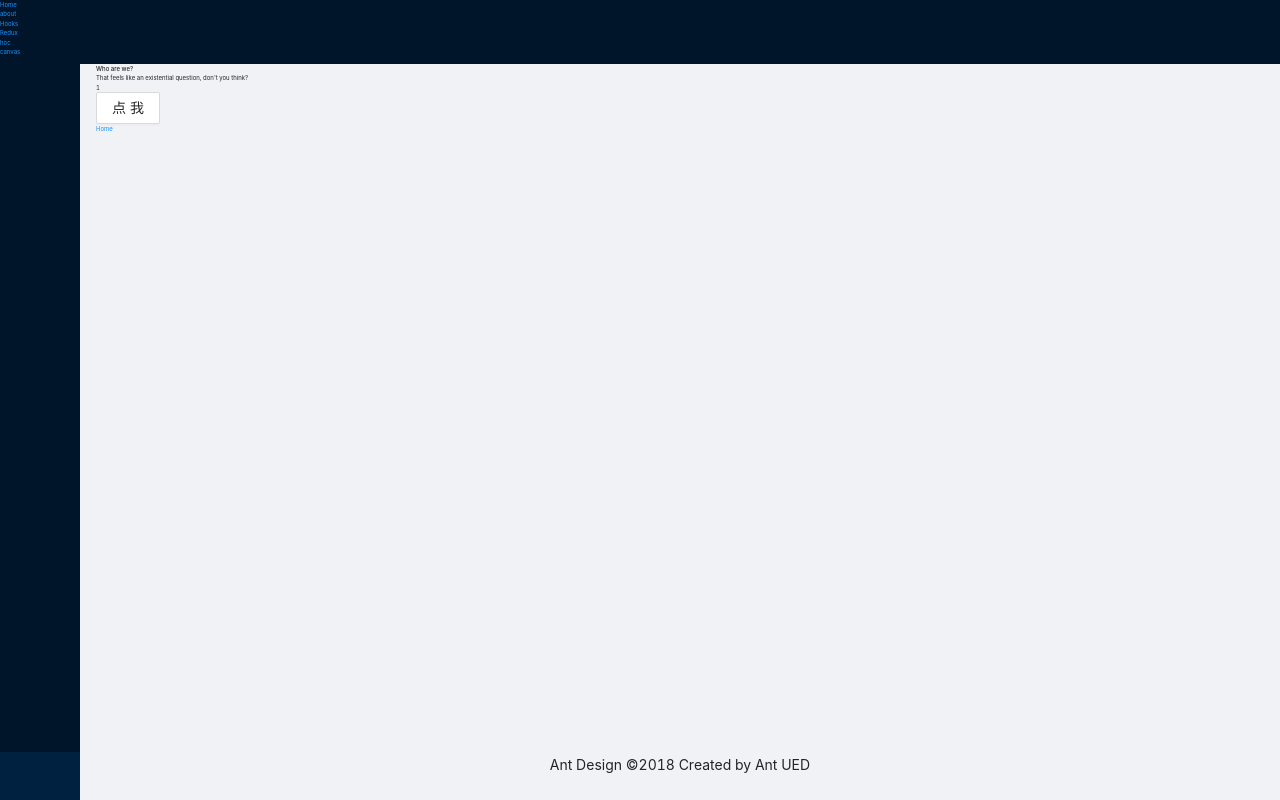
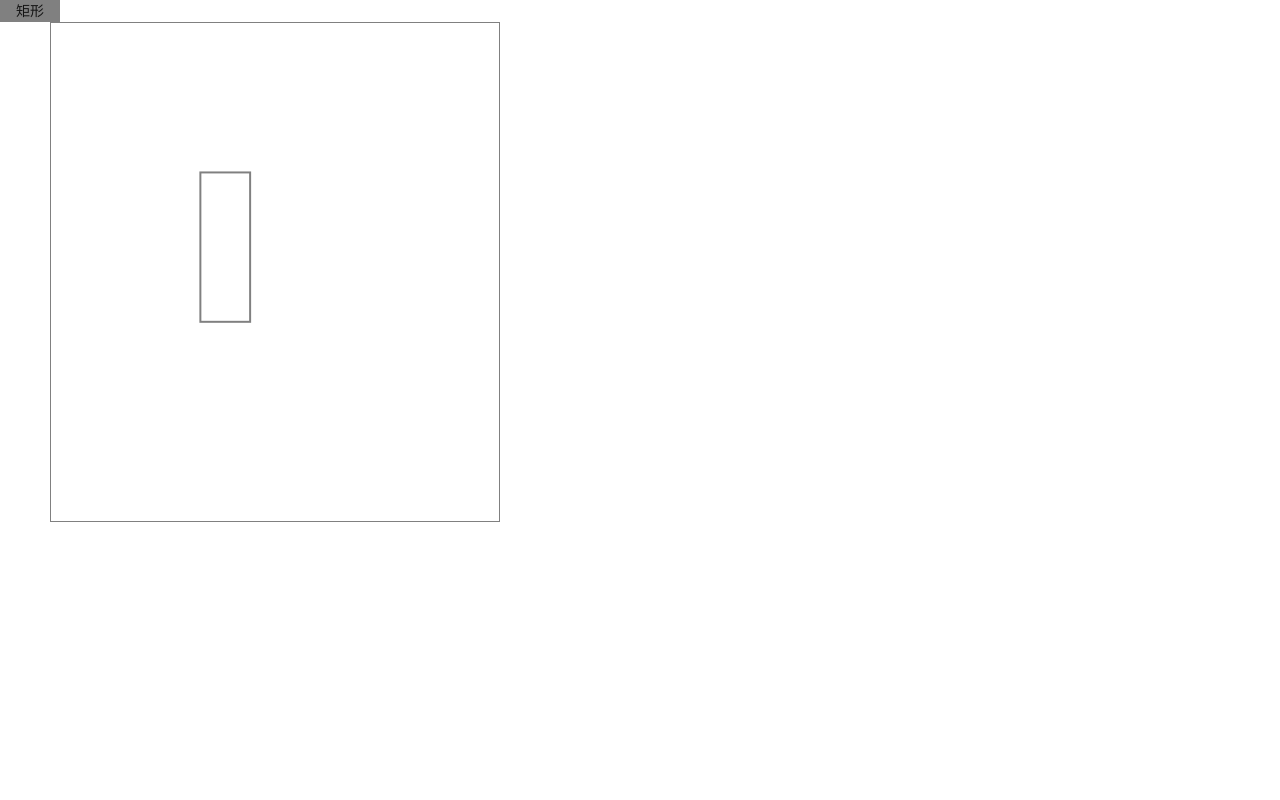
Before and after one commit to zyronon/open-design, a React (Vite) app: page / in a window 1280 px wide. Before the commit this address led to /layout/hoc. Built offline with nearby package versions, Linux system fonts and the light colour scheme.

Commit message:
完成左边自由变换

```diff
--- a/src/main.tsx
+++ b/src/main.tsx
@@ -26,8 +26,8 @@ import App from "./App";
 createRoot(document.getElementById("root")).render(
   <BrowserRouter>
     <Provider store={store}>
-      {/*<Canvas/>*/}
-      <App/>
+      <Canvas/>
+      {/*<App/>*/}
     </Provider>
   </BrowserRouter>,
 );
--- a/src/pages/canvas/Canvas.tsx
+++ b/src/pages/canvas/Canvas.tsx
@@ -1,7 +1,6 @@
-import React, {RefObject, MouseEvent} from "react";
+import React, {MouseEvent, RefObject} from "react";
 import './index.scss'
-import _, {clone} from 'lodash'
-import {getAngle, getHypotenuse, getRoundOtherPoint} from "../../utils";
+import {clone} from 'lodash'
 
 enum BoxType {
   LINE = 0,
@@ -33,10 +32,12 @@ type IState = {
   ctx: CanvasRenderingContext2D,
   canvasRect: DOMRect,
   enter: boolean,
+  enterLeft: boolean,
   hoverOn: boolean,
   selectBox?: Box,
   startX: number,
   startY: number,
+  offsetX: number,
 }
 
 class Canvas extends React.Component<any, IState> {
@@ -323,7 +324,6 @@ class Canvas extends React.Component<any, IState> {
     return box
   }
 
-
   //旋转鼠标坐标，
   rotate33(p1: any, c: any, angle: number) {
     let {x, y} = p1
@@ -337,20 +337,43 @@ class Canvas extends React.Component<any, IState> {
   }
 
   onMouseDown1 = (e: any) => {
-    let {selectBox, boxList, canvasRect} = this.state
-    console.log('selectBox',selectBox)
+    if (e.button !== 0) return;
+    let {selectBox, boxList, canvasRect, hoverOn} = this.state
+    // console.log('selectBox', selectBox)
+    let x = e.clientX - canvasRect.left
+    let y = e.clientY - canvasRect.top
 
+    let old = clone(boxList)
+    let select
     if (selectBox) {
-      if (e.button === 0) {
-        // if ()
-        this.setState({enter: true})
-
-        let old = clone(boxList)
-        let rIndex = old.findIndex(v => v.id === selectBox!.id)
-        // console.log(rIndex)
+      if (hoverOn) {
+        this.setState({
+          startX: x,
+          startY: y,
+          enterLeft: true,
+          offsetX: x - selectBox.x
+        })
+        return
+      }
+      let r = this.isPointInPath(x, y, selectBox)
+      if (!r) {
+        let rIndex = old.findIndex(o => o.id === selectBox!.id)
         if (rIndex !== -1) {
-          let now = old[rIndex]
-
+          let selectIndex = old[rIndex].children.findIndex(w => w.type === BoxType.SELECT)
+          if (selectIndex !== -1) {
+            old[rIndex].children.splice(selectIndex, 1)
+          }
+        }
+      } else {
+        select = selectBox
+      }
+    } else {
+      for (let i = 0; i < boxList.length; i++) {
+        let b = boxList[i]
+        let r = this.isPointInPath(x, y, b)
+        console.log('in', r)
+        if (r) {
+          let now = old[i]
           let t = clone(now)
           t.id = Date.now()
           t.lineWidth = 2
@@ -363,24 +386,7 @@ class Canvas extends React.Component<any, IState> {
           } else {
             now.children.push(t)
           }
-          // // console.log(t)
-          // render(now)
-        }
-        this.setState({
-          boxList: old,
-          startX: e.clientX - canvasRect.left,
-          startY: e.clientY - canvasRect.top,
-        }, this.draw2)
-      }
-    } else {
-      let x = e.clientX
-      let y = e.clientY
-      let old = clone(boxList)
-      for (let i = 0; i < boxList.length; i++) {
-        let b = boxList[i]
-        let r = this.isPointInPath(x, y, b)
-        console.log('in',r)
-        if (r) {
+          select = now
           break
         } else {
           let selectIndex = old[i].children.findIndex(w => w.type === BoxType.SELECT)
@@ -389,13 +395,26 @@ class Canvas extends React.Component<any, IState> {
           }
         }
       }
-      this.setState({boxList: old}, this.draw2)
     }
+    this.setState({
+      boxList: old,
+      selectBox: clone(select),
+      startX: x,
+      enter: true,
+      startY: y,
+    }, this.draw2)
     // console.log('onMouseDown')
   }
 
   onMouseUp1 = (e: any) => {
-    this.setState({enter: false,})
+    let {hoverOn, selectBox, boxList} = this.state
+    if (selectBox) {
+      let rIndex = boxList.findIndex(v => v.id === selectBox?.id)
+      if (rIndex !== -1) {
+        this.setState({selectBox: clone(boxList[rIndex])})
+      }
+    }
+    this.setState({enter: false, enterLeft: false})
     this.body.style.cursor = "default"
     // console.log('onMouseUp')
   }
@@ -436,7 +455,7 @@ class Canvas extends React.Component<any, IState> {
         t.type = BoxType.WRAPPER
         this.renderCanvas(t)
       }
-      this.setState({selectBox: clone(box)})
+      // this.setState({selectBox: clone(box)})
       // canvas.addEventListener('mousedown', this.onMouseDown1)
       // canvas.addEventListener('mouseup', this.onMouseUp1)
       // console.log('1')
@@ -444,9 +463,10 @@ class Canvas extends React.Component<any, IState> {
       // body.style.cursor = "pointer"
       // body.style.cursor = "move"
       isIn = true
+      // console.log('在里面')
     } else {
       // console.log('不在里面')
-      this.setState({selectBox: undefined})
+      // this.setState({selectBox: undefined})
       // canvas.removeEventListener('mousedown', this.onMouseDown1)
       // canvas.removeEventListener('mouseup', this.onMouseUp1)
       // console.log('2')
@@ -455,28 +475,45 @@ class Canvas extends React.Component<any, IState> {
       isIn = false
     }
 
-    // if (isSelect) {
-    //   let dis = 10
-    //   if ((box.leftX! - dis < x && x < box.leftX! + dis) &&
-    //     (box.topY! - dis < y && y < box.bottomY! + dis)
-    //   ) {
-    //     this.setState({hoverOn: true})
-    //     console.log('1')
-    //     this.body.style.cursor = "e-resize"
-    //   } else {
-    //     this.setState({hoverOn: false})
-    //     console.log(2)
-    //     this.body.style.cursor = "default"
-    //   }
-    // }
+    if (isSelect) {
+      let dis = 10
+      if ((box.leftX! - dis < x && x < box.leftX! + dis) &&
+        (box.topY! - dis < y && y < box.bottomY! + dis)
+      ) {
+        this.setState({hoverOn: true})
+        // console.log('1')
+        this.body.style.cursor = "e-resize"
+      } else {
+        this.setState({hoverOn: false})
+        // console.log(2)
+        this.body.style.cursor = "default"
+      }
+    }
     return isIn
   }
 
   m = (e: MouseEvent) => {
-    let {canvasRect, enter, selectBox, startX, startY, boxList} = this.state
+    let {canvasRect, enter, offsetX, enterLeft, selectBox, startX, startY, boxList} = this.state
     let x = e.clientX - canvasRect.left
     let y = e.clientY - canvasRect.top
 
+    if (enterLeft) {
+      console.log('enterLeft', offsetX)
+      if (!selectBox) return;
+
+      let dx = x - startX
+      let dy = y - startY
+      let old = clone(boxList)
+      let rIndex = old.findIndex(v => v.id === selectBox?.id)
+      if (rIndex !== -1) {
+        let now = old[rIndex]
+        now.x = x - offsetX
+        // one.y = one.y
+        now.w = selectBox.w - (x - startX)
+        now = this.getPath(now)
+      }
+      this.setState({boxList: old}, this.draw2)
+    }
     if (enter) {
       if (!selectBox?.id) return
       // console.log('startX')
--- a/src/pages/canvas/index.scss
+++ b/src/pages/canvas/index.scss
@@ -7,12 +7,13 @@
     justify-content: center;
     align-items: center;
     background: gray;
-    $w: 50px;
-    height: $w;
-    width: $w;
+    $w: 30px;
+    //height: $w;
+    width: $w * 2;
   }
 }
 
 #canvas {
   margin-left: 50px;
+  border: 1px solid gray;
 }
```
